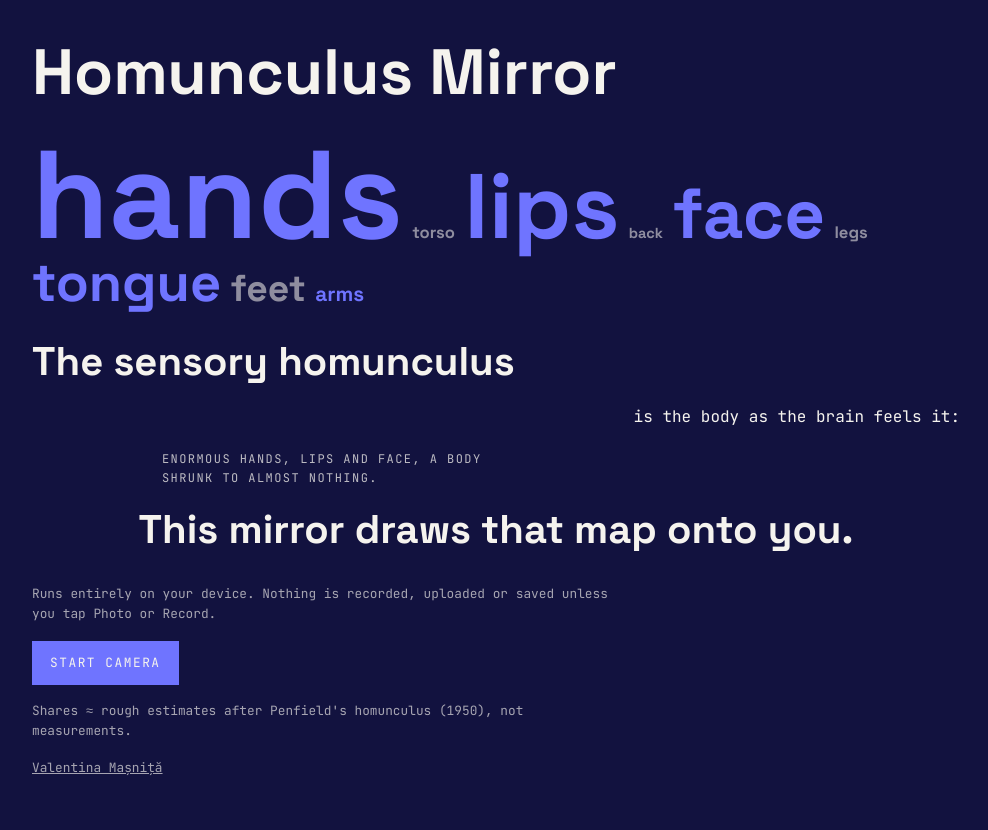
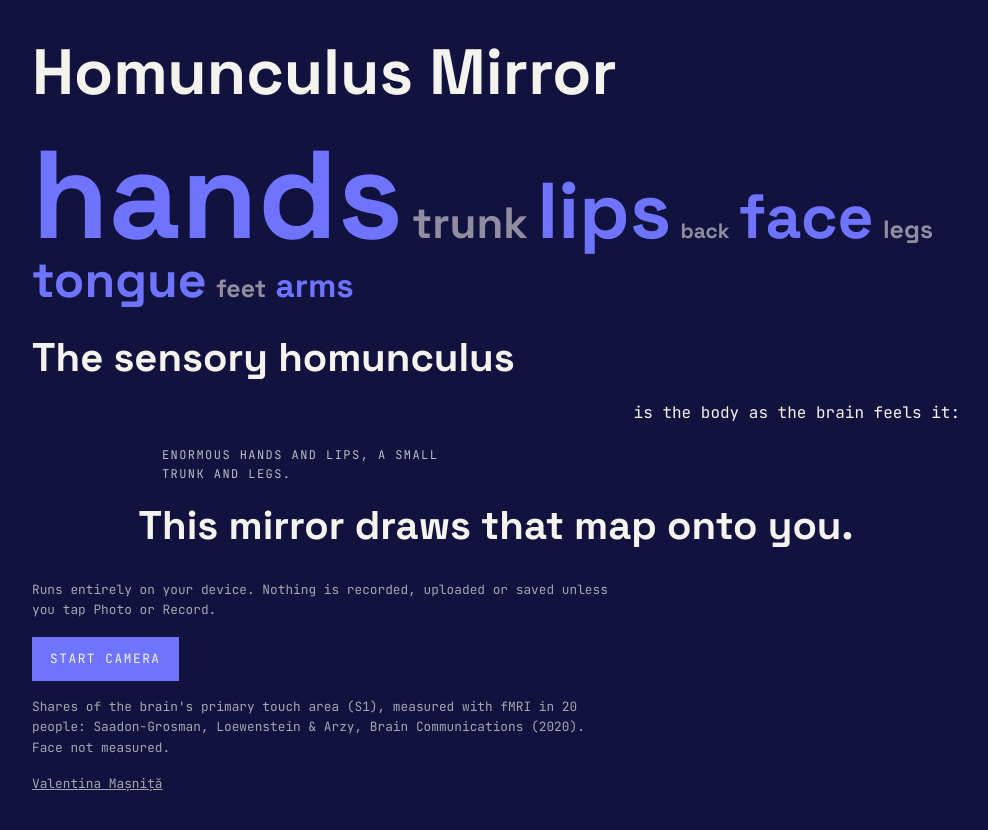
Before and after one commit to MasnitaVale/Homunculus, a React (Vite) app: page / in a window 1280 px wide. Shown: the top 830 px of the page, without its empty margins (144-1132 px from the left). Built offline with nearby package versions, Linux system fonts and the light colour scheme.

Commit message:
Use measured shares from Saadon-Grosman, Loewenstein & Arzy (2020): arm & hand 46%, lips 29%, trunk 16%, leg & foot 9%; face unmeasured; citation on start screen
Co-Authored-By: Claude Opus 5.5 <noreply@anthropic.com>
Claude-Session: https://claude.ai/code/session_01Jd5vKmXGaJbV9fNLVN12DZ

```diff
--- a/src/content.ts
+++ b/src/content.ts
@@ -6,22 +6,23 @@ export const content = {
   title: "Homunculus Mirror",
 
   // Start screen, laid out in scattered fragments.
-  // The "map" words are sized by how much of the brain's touch map they take up.
+  // The "map" words are sized roughly by their share of the primary touch area
+  // (see `parts` below); face and tongue follow Penfield's drawing.
   map: [
     { word: "hands", size: 6 },
-    { word: "torso", size: 0.8 },
-    { word: "lips", size: 4.4 },
-    { word: "back", size: 0.7 },
-    { word: "face", size: 3.4 },
-    { word: "legs", size: 0.8 },
-    { word: "tongue", size: 2.6 },
-    { word: "feet", size: 1.8 },
-    { word: "arms", size: 1 },
+    { word: "trunk", size: 2.1 },
+    { word: "lips", size: 3.8 },
+    { word: "back", size: 1 },
+    { word: "face", size: 3 },
+    { word: "legs", size: 1.2 },
+    { word: "tongue", size: 2.4 },
+    { word: "feet", size: 1.2 },
+    { word: "arms", size: 1.6 },
   ],
   fragments: [
     { text: "The sensory homunculus", at: "left", size: "lg" },
     { text: "is the body as the brain feels it:", at: "right", size: "md" },
-    { text: "enormous hands, lips and face, a body shrunk to almost nothing.", at: "indent", size: "sm" },
+    { text: "enormous hands and lips, a small trunk and legs.", at: "indent", size: "sm" },
     { text: "This mirror draws that map onto you.", at: "center", size: "lg" },
   ] as { text: string; at: "left" | "right" | "center" | "indent"; size: "sm" | "md" | "lg" }[],
   privacy:
@@ -42,17 +43,21 @@ export const content = {
   loadError: "The mirror couldn't load on this device or browser. Try an up-to-date Chrome or Safari.",
   credit: { label: "Valentina Mașniță", url: "https://valemasnita.com" },
 
-  // Body-part labels and their rough share of the brain's touch map.
-  // These are approximate, illustrative values read from Penfield's homunculus,
-  // not measurements. Change them here if you find better sources.
-  sharesNote: "Shares ≈ rough estimates after Penfield's homunculus (1950), not measurements.",
+  // Body-part labels and their share of the primary touch area of the brain (S1),
+  // measured with fMRI in 20 people: Saadon-Grosman, Loewenstein & Arzy (2020),
+  // "The 'creatures' of the human cortical somatosensory system", Brain Communications
+  // 2(1): fcaa003, doi:10.1093/braincomms/fcaa003. The study grouped the body into
+  // upper limb 46.3%, lips 28.9%, trunk 15.8% and lower limb 9.1%. Face and tongue
+  // were not measured, so they have no number (null).
+  sharesNote:
+    "Shares of the brain's primary touch area (S1), measured with fMRI in 20 people: Saadon-Grosman, Loewenstein & Arzy, Brain Communications (2020). Face not measured.",
   parts: {
-    hands: { label: "Hands", touch: 24 },
-    lips: { label: "Lips", touch: 11 },
-    mouth: { label: "Mouth & tongue", touch: 7 },
-    face: { label: "Face", touch: 9 },
-    feet: { label: "Feet", touch: 6 },
-    torso: { label: "Torso", touch: 3 },
-    contact: { label: "Contact", touch: 0 },
-  } as Record<PartId, { label: string; touch: number }>,
+    hands: { label: "Arm & hand", touch: 46 },
+    lips: { label: "Lips", touch: 29 },
+    mouth: { label: "Lips", touch: 29 },
+    face: { label: "Face", touch: null },
+    feet: { label: "Leg & foot", touch: 9 },
+    torso: { label: "Trunk", touch: 16 },
+    contact: { label: "Contact", touch: null },
+  } as Record<PartId, { label: string; touch: number | null }>,
 };
--- a/src/render.ts
+++ b/src/render.ts
@@ -109,7 +109,7 @@ export function createRenderer(out: HTMLCanvasElement) {
         // Shrinking parts (torso) sit below the face, so their label goes in the
         // middle of the ring instead of on top, where it would cover the mouth.
         const ly = grows ? y - r * 1.04 - 6 * u : y;
-        text(`${info.label} · ${info.touch}%`, x, ly, 15 * u, alpha);
+        text(info.touch === null ? info.label : `${info.label} · ${info.touch}%`, x, ly, 15 * u, alpha);
       });
     }
 
```
Also changed, not shown: 1 other file (tests, documents, lock files or other folders).
